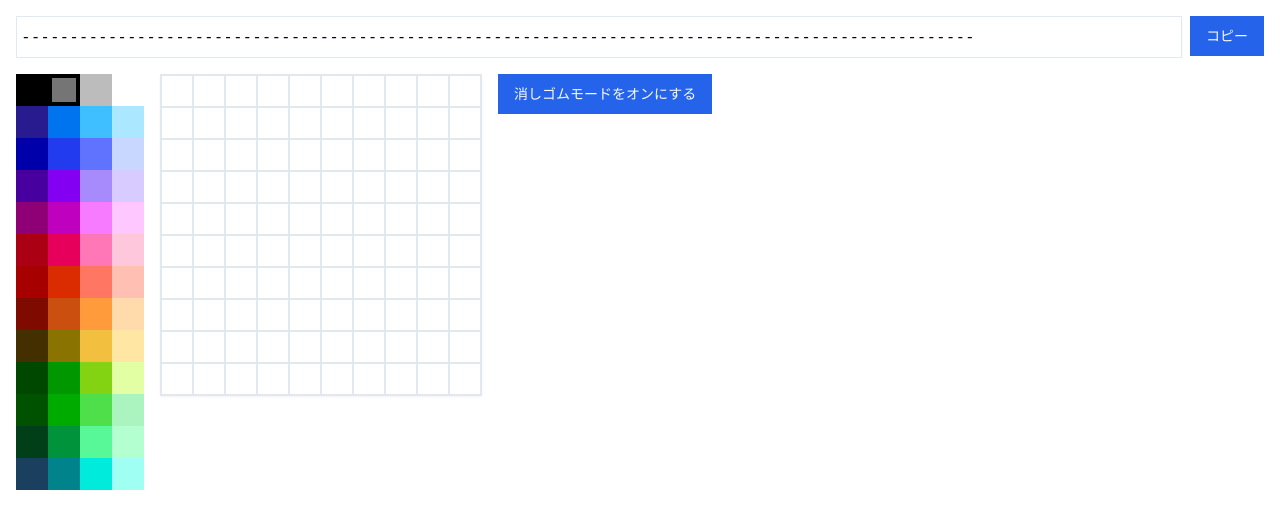
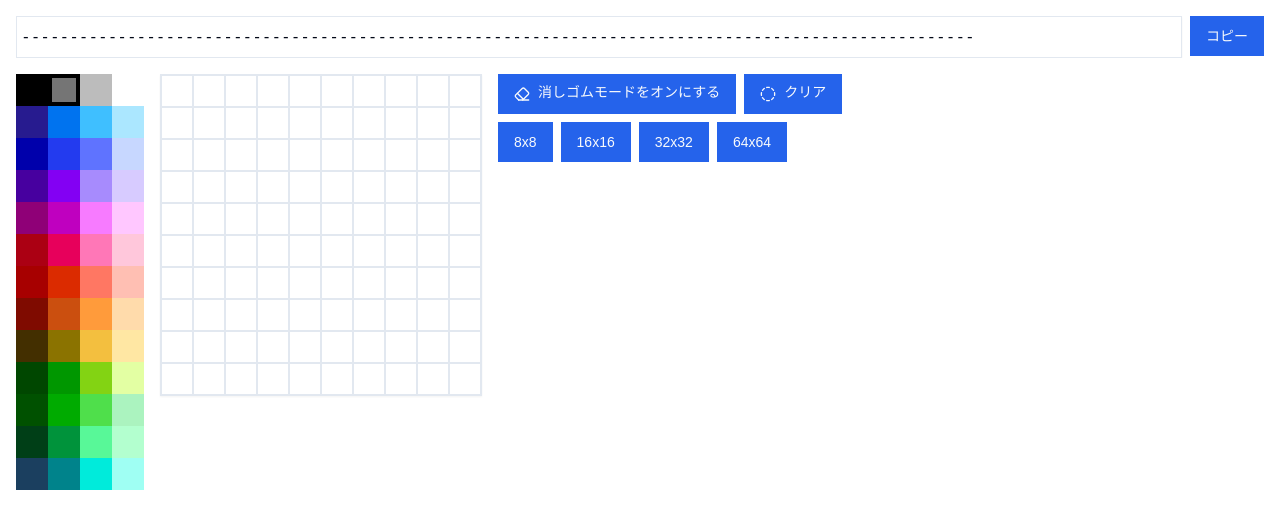
Before and after one commit to fmzu/editor, a Next.js app: page / in a window 1280 px wide. Shown: the top 528 px of the page. Built offline with nearby package versions, Linux system fonts and the light colour scheme; a web font is replaced by a local one.

Commit message:
update: サイズ変更機能を追加する

```diff
--- a/app/_components/dot-editor.tsx
+++ b/app/_components/dot-editor.tsx
@@ -4,6 +4,7 @@ import { colors } from "@/app/_utils/colors"
 import { Button } from "@/components/ui/button"
 import { Card } from "@/components/ui/card"
 import { cn } from "@/lib/utils"
+import { CircleDashed, Eraser } from "lucide-react"
 import { useState } from "react"
 import { toast } from "sonner"
 
@@ -127,6 +128,23 @@ export const DotEditor = (props: Props) => {
 
   const [eraserMode, setEraserMode] = useState(false)
 
+  const handleClearClick = () => {
+    setGrid(createEmptyGrid())
+  }
+
+  // グリッドのサイズを変更する関数を追加します
+  const resizeGrid = (size: number) => {
+    const newGrid: Cell[][] = []
+    for (let i = 0; i < size; i++) {
+      const row: Cell[] = []
+      for (let j = 0; j < size; j++) {
+        row.push({ color: null })
+      }
+      newGrid.push(row)
+    }
+    setGrid(newGrid)
+  }
+
   return (
     <div className="p-4 space-y-4">
       <div className="flex space-x-2 overflow-hidden">
@@ -184,14 +202,39 @@ export const DotEditor = (props: Props) => {
             ))}
           </Card>
         </div>
+        <div className="flex flex-col space-y-2">
+          <div className="flex space-x-2">
             <div className="flex space-x-2 overflow-hidden">
               {/* 消しゴムモードのトグルボタンを追加します */}
-          <Button onClick={() => setEraserMode(!eraserMode)}>
+              <Button
+                className="items-stretch space-x-2"
+                onClick={() => setEraserMode(!eraserMode)}
+              >
+                <Eraser className=" w-4 mr-2" />
                 {eraserMode
                   ? "消しゴムモードをオフにする"
                   : "消しゴムモードをオンにする"}
               </Button>
+            </div>
+            <div className="flex space-x-2 overflow-hidden">
+              {/* クリアボタンを追加します */}
+              <Button
+                className="items-stretch space-x-2"
+                onClick={handleClearClick}
+              >
+                <CircleDashed className=" w-4 mr-2" />
+                {"クリア"}
+              </Button>
+            </div>
+          </div>
+          <div className="flex space-x-2 overflow-hidden">
             {/* ...既存のコード... */}
+            {/* サイズを変更するボタンを追加します */}
+            <Button onClick={() => resizeGrid(8)}>8x8</Button>
+            <Button onClick={() => resizeGrid(16)}>16x16</Button>
+            <Button onClick={() => resizeGrid(32)}>32x32</Button>
+            <Button onClick={() => resizeGrid(64)}>64x64</Button>
+          </div>
         </div>
       </div>
       <div className="flex flex-wrap space-x-2">
```
Also changed, not shown: 1 other file (tests, documents, lock files or other folders). Lines whose indentation alone changed are shown as unchanged.
